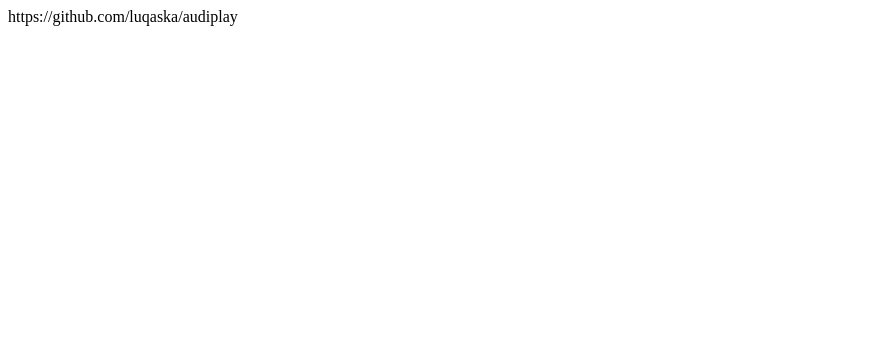
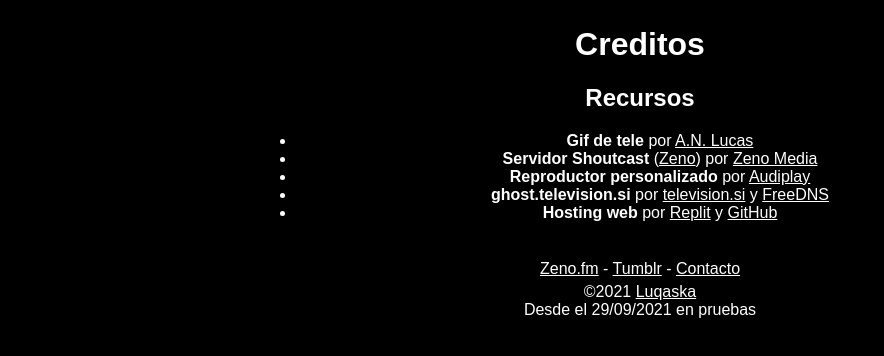
Before and after one commit to Luqaska/ghostboulevard, a plain HTML site: page credits.html in a window 1280 px wide. Shown: the whole page, without its empty margins (0-884 px from the left). Drawn offline with Linux system fonts and the light colour scheme.

Commit message:
Update credits.html

```diff
--- a/credits.html
+++ b/credits.html
@@ -1 +1,22 @@
-https://github.com/luqaska/audiplay
+<html>
+  <head>
+    <link rel="shortcut icon" type="image/png" href="favicon.png">
+    <meta name="viewport" content="width=device-width, initial-scale=1.0">
+    <title>Ghost Boulevard</title>
+    <style>
+      body{text-align:center;background:black;color:white;font-family:sans-serif;padding:2% 20%;margin:0;}
+      header{text-align:center;}
+      a{color:white;}
+      span.ap_time{display:none;}
+      audio,iframe{border-radius:10px;}
+      iframe,footer{margin:5% 0 0 0;}
+      #footerer{margin:5px 0 0 0;}
+    </style>
+  </head>
+  <body>
+    <h1>Creditos</h1>
+    <h2>Recursos</h2>
+    <ul><li><b>Gif de tele</b> por <a href="https://anlucas.neocities.org">A.N. Lucas</a></li><li><b>Servidor Shoutcast</b> (<a href="https://zeno.fm">Zeno</a>) por <a href="https://zenomedia.com">Zeno Media</a></li><li><b>Reproductor personalizado</b> por <a href="https://github.com/luqaska/audiplay">Audiplay</a></li><li><b>ghost.television.si</b> por <a href="https://television.si">television.si</a> y <a href="https://freedns.afraid.org">FreeDNS</a></li><li><b>Hosting web</b> por <a href="https://repl.it">Replit</a> y <a href="https://github.com/about">GitHub</a></li></ul>
+    <footer><a href="https://zeno.fm/ghostblvr/">Zeno.fm</a> - <a href="https://ghostblvr.tumblr.com">Tumblr</a> - <a href="mailto:ghost@getbackinthe.kitchen">Contacto</a><div id="footerer">&copy;2021 <a href="https://lucas.koyu.space">Luqaska</a><br>Desde el 29/09/2021 en pruebas</div></footer>
+  </body>
+</html>
```
